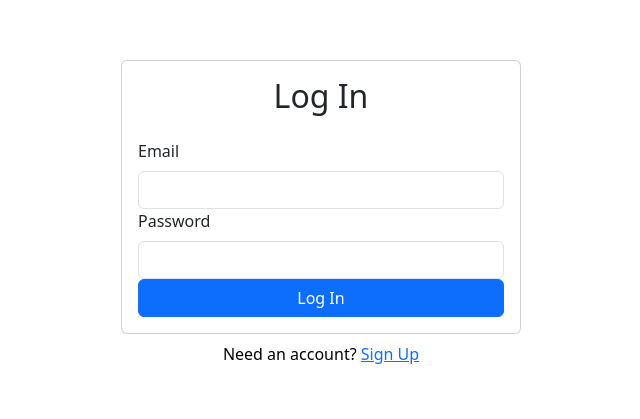
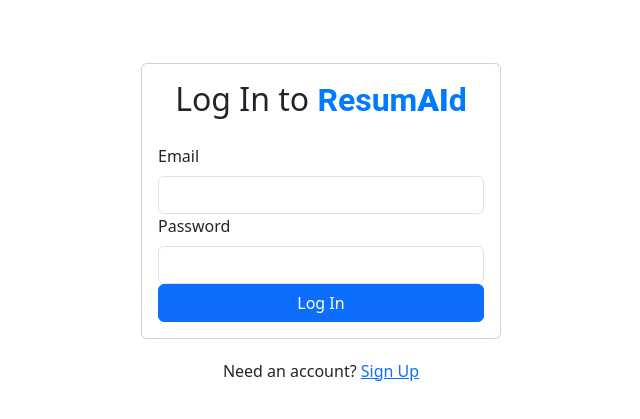
Before and after one commit to vyampally/Resum-AId, a React (Create React App) app in the folder frontend/: page /login in a window 1280 px wide. Shown: the part 187-606 px from the top of the page, without its empty margins (319-959 px from the left). Built offline with nearby package versions, Linux system fonts and the light colour scheme; no server answers.

Commit message:
changed font size

```diff
--- a/frontend/src/App.css
+++ b/frontend/src/App.css
@@ -1,19 +1,43 @@
 /* App.css */
 
-body.light {
-    background-color: white;
-    color: black;
+/* General Styles */
+body {
+  font-family: 'Roboto', sans-serif; /* Default font for the application */
+  background-color: #f8f9fa; /* Light background color */
+  color: #333; /* Default text color */
+  margin: 0;
+  padding: 0;
 }
 
-  body.dark {
-    background-color: #121212;
+/* Card Styles */
+.card {
+  margin: 20px;
+  border-radius: 8px;
+}
+
+/* ResumeAI Specific Styles */
+.resume-ai {
+  font-family: 'Roboto', sans-serif; /* Ensure it uses the same font */
+  font-weight: 700; /* Bold */
+  font-size: 2rem; /* Increased size for better visibility */
+  color: #007bff; /* Change color for better visibility (optional) */
+}
+
+/* Button Styles */
+button {
+  background-color: #007bff; /* Primary button color */
+  border: none;
   color: white;
 }
 
-  /* Additional styles for cards, buttons, etc. can also be adjusted based on theme */
-  .card {
-    background-color: inherit;
-    border: 1px solid currentColor; /* Adjust border color based on theme */
+/* Alert Styles */
+.alert {
+  margin: 20px 0; /* Add margin to alerts */
 }
 
-  /* Ensure Bootstrap styles adapt to your theme */
+/* Responsive Styles */
+@media (max-width: 768px) {
+  .resume-ai {
+    font-size: 1.5rem; /* Adjust font size for smaller screens */
+  }
+}
--- a/frontend/src/components/Login.js
+++ b/frontend/src/components/Login.js
@@ -2,7 +2,7 @@
 import { Form, Button, Card, Alert } from "react-bootstrap";
 import { useAuth } from "../contexts/AuthContext";
 import { Link, useHistory } from "react-router-dom";
-import '../App.css'; // Correctly references the renamed file
+import '../App.css'; // Ensure this is the correct path
 
 export default function Login() {
   const emailRef = useRef();
@@ -24,7 +24,6 @@
     setTheme(mediaQuery.matches ? "dark" : "light");
     mediaQuery.addEventListener("change", handleThemeChange);
 
-    // Cleanup listener on component unmount
     return () => mediaQuery.removeEventListener("change", handleThemeChange);
   }, []);
 
@@ -39,9 +38,9 @@
       setError("");
       setLoading(true);
       await login(emailRef.current.value, passwordRef.current.value);
-      history.push("/");
+      history.push("/"); // Redirect to the home page after login
     } catch {
-      setError("Failed to log in");
+      setError("Failed to log in to ResumeAI");
     }
 
     setLoading(false);
@@ -49,9 +48,11 @@
 
   return (
     <>
-      <Card>
-        <Card.Body>
-          <h2 className="text-center mb-4">Log In</h2>
+      <Card className={theme}>
+        <Card.Body className={theme}>
+          <h2 className="text-center mb-4">
+            Log In to <span className="resume-ai">Resum<strong>AI</strong>d</span>
+          </h2>
           {error && <Alert variant="danger">{error}</Alert>}
           <Form onSubmit={handleSubmit}>
             <Form.Group id="email">
--- /dev/null
+++ b/frontend/src/index.html
@@ -0,0 +1,6 @@
+<head>
+    <meta charset="utf-8" />
+    <meta name="viewport" content="width=device-width, initial-scale=1" />
+    <link rel="stylesheet" href="https://fonts.googleapis.com/css2?family=Roboto:wght@400;700&display=swap" />
+    <title>Your App</title>
+  </head>
```
Lines whose indentation alone changed are shown as unchanged.
